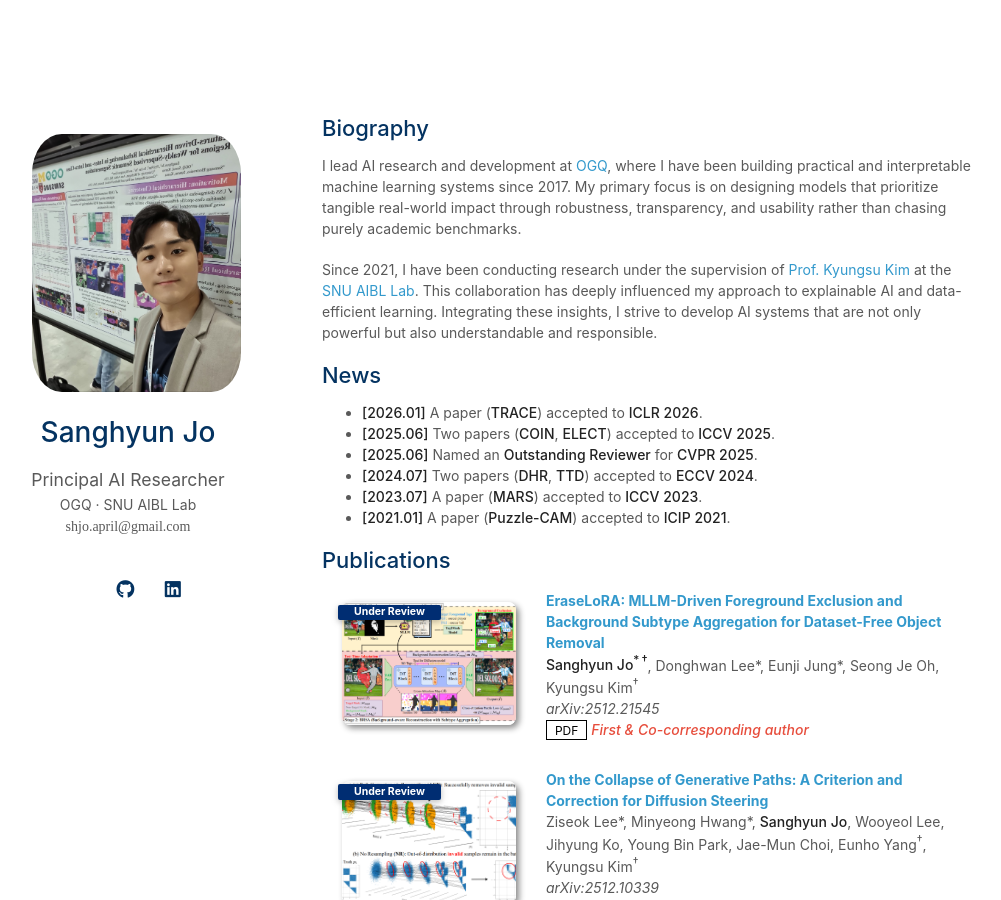
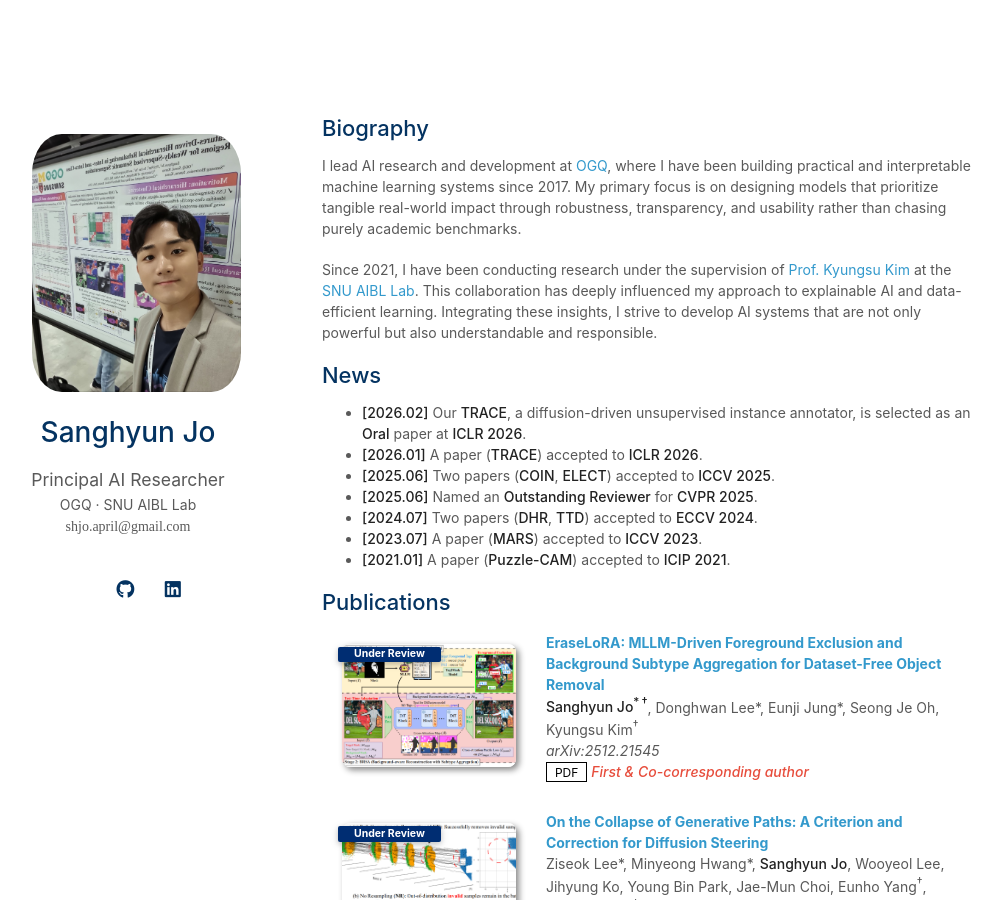
Before and after one commit to shjo-april/shjo-april.github.io, a Jekyll site: the page built from index.md, in a window 1280 px wide and 900 px high. Shown: the whole window, without its empty margins (148-1149 px from the left). Built offline with Jekyll 4.4.1, drawn with Linux system fonts in a browser that asks for light colours; a style sheet for code colours, icons or effects is not loaded; our own code applies the rules of GitHub Pages for plain Markdown files.

Commit message:
update 260207

```diff
--- a/index.md
+++ b/index.md
@@ -10,6 +10,7 @@ Since 2021, I have been conducting research under the supervision of [Prof. Kyun
 
 ## News
 
+- **[2026.02]** Our [**TRACE**](https://openreview.net/forum?id=BjElYlJKMj), a diffusion-driven unsupervised instance annotator, is selected as an **Oral** paper at **ICLR 2026**.
 - **[2026.01]** A paper ([**TRACE**](https://arxiv.org/pdf/2503.07982)) accepted to **ICLR 2026**.
 - **[2025.06]** Two papers ([**COIN**](https://shjo-april.github.io/COIN/), [**ELECT**](https://elect-diffusion.github.io/)) accepted to **ICCV 2025**.
 - **[2025.06]** Named an **Outstanding Reviewer** for **CVPR 2025**.
```
